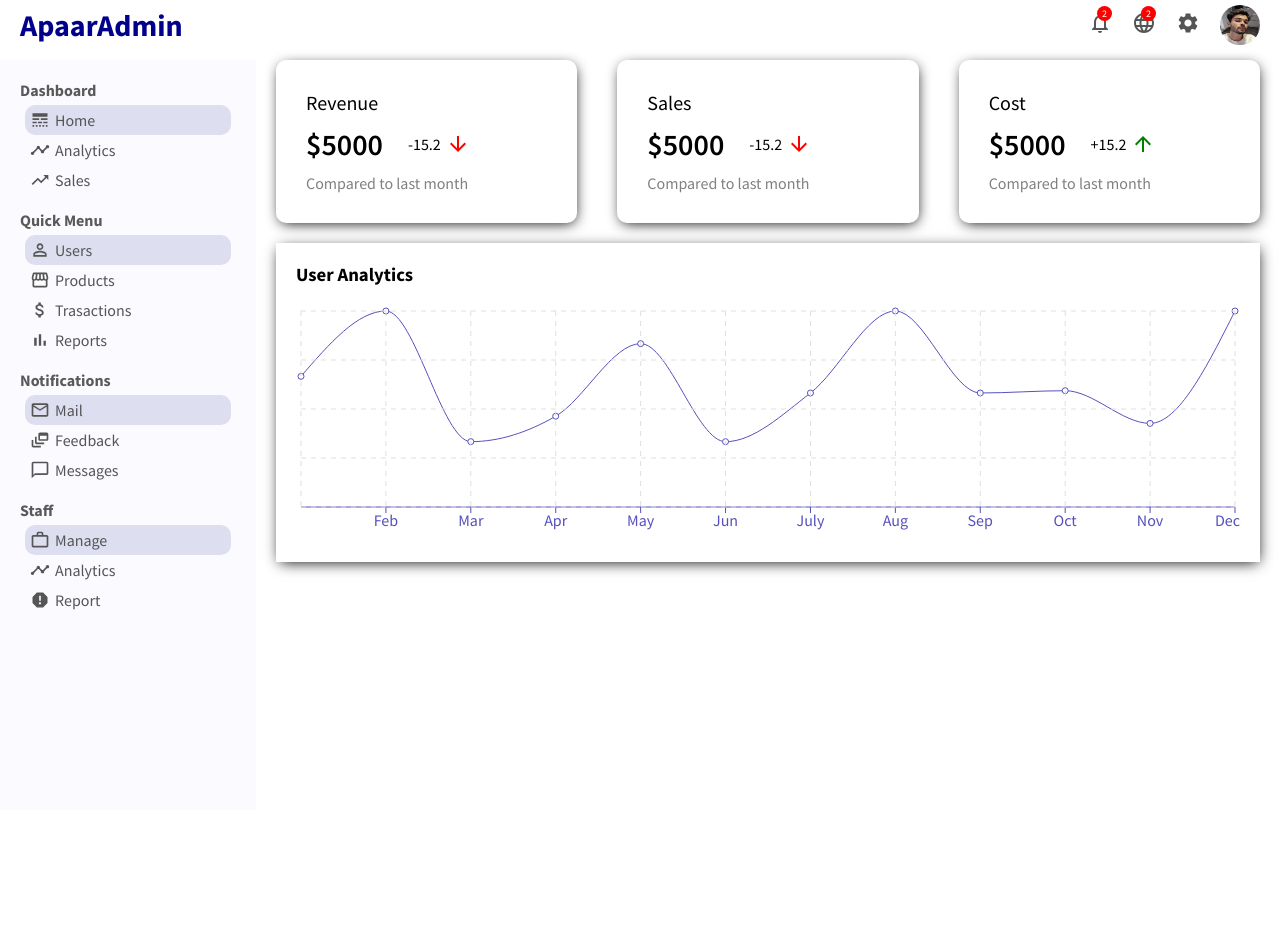
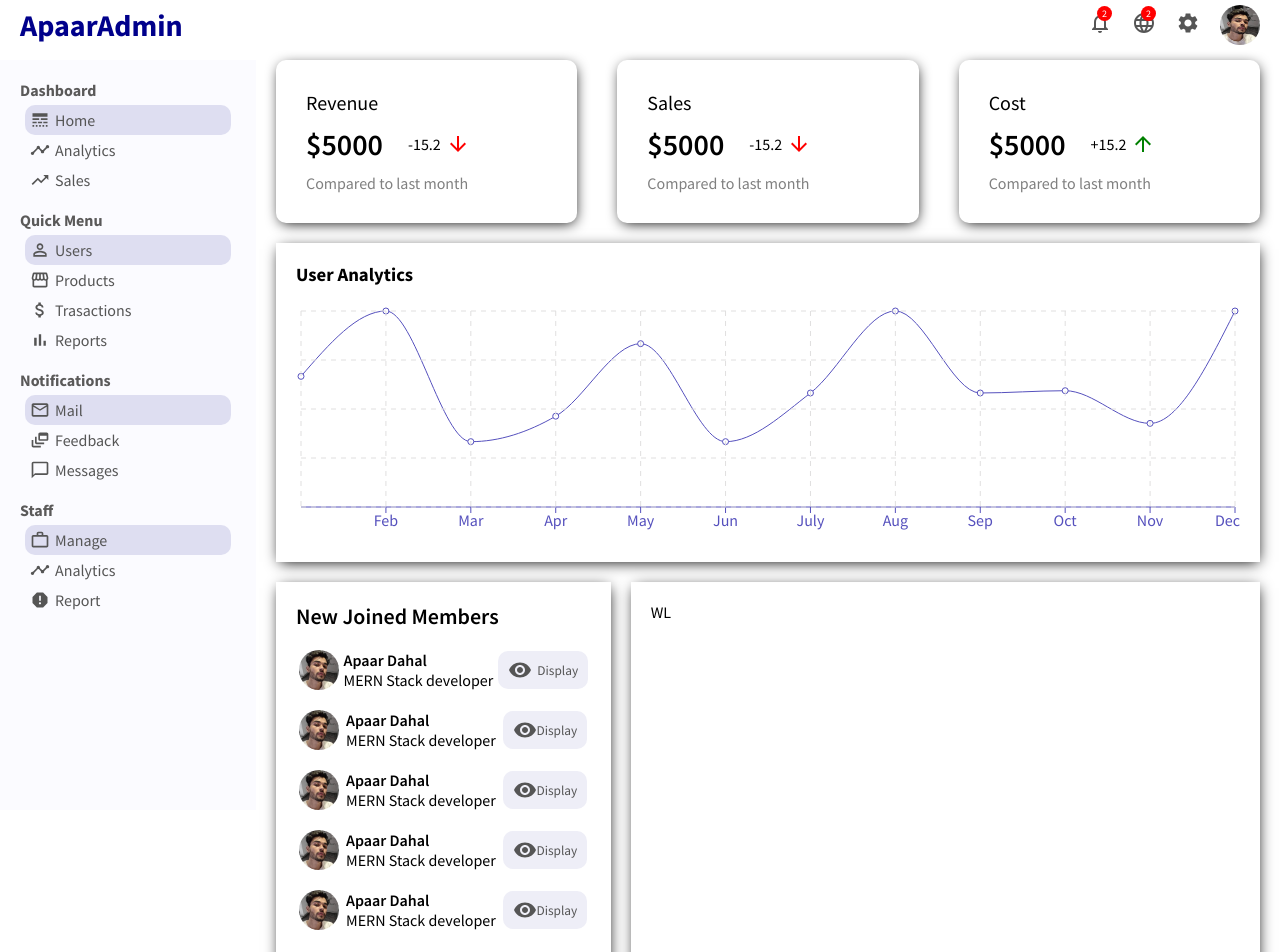
Before and after one commit to apaardahal/admin_panel, a React (Create React App) app: page / in a window 1280 px wide. Shown: the top 952 px of the page. Before the commit the page ends 810 px from the top, so only its background shows below. Built offline with nearby package versions, Linux system fonts and the light colour scheme.

Commit message:
Small Widget completed

```diff
--- /dev/null
+++ b/src/components/WidgetsLarge/WidgetLarge.jsx
@@ -0,0 +1,9 @@
+import './widgetlarge.css'
+
+export default function WidgetLarge() {
+    return (
+        <div className = "widgetLg">
+            WL
+        </div>
+    )
+}
--- /dev/null
+++ b/src/components/WidgetsLarge/widgetlarge.css
@@ -0,0 +1,6 @@
+.widgetLg{
+    flex: 2;
+    -webkit-box-shadow: 1px 3px 14px -3px #000000;
+    box-shadow: 1px 3px 14px -3px #000000;
+    padding: 20px;
+}
--- /dev/null
+++ b/src/components/widgetsSmall/widgetSmall.css
@@ -0,0 +1,61 @@
+.widgetSm{
+    flex: 1;
+    -webkit-box-shadow: 1px 3px 14px -3px #000000;
+    box-shadow: 1px 3px 14px -3px #000000;
+    padding: 20px;
+    margin-right: 20px;
+}
+
+.widgetSmTitle{
+    font-size: 22px;
+    font-weight: 600;
+}
+
+.widgetSmImg{
+    width: 40px;
+    height: 40px;
+    border-radius: 50%;
+    object-fit: cover;
+}
+
+.widgetSmList{
+    margin: 0;
+    padding: 0;
+    list-style: none;
+}
+
+.widgetSmListItem{
+    display: flex;
+    align-items: center;
+    justify-content: space-around;
+    margin:  20px 0px;
+}
+
+.widgetSmUser{
+    display: flex;
+    flex-direction: column;
+}
+
+.widgetSmUsername{
+    font-weight: 600;
+}
+
+.widgetSmUserTitle{
+    font-weight: 400;
+}
+
+.widgetSmButton{
+    display: flex;
+    align-items: center;
+    border: none;
+    border-radius: 10px;
+    padding: 7px 10px;
+    background-color: #eeeef7;
+    color: #555;
+    cursor: pointer;
+}
+
+.widgetSmIcon{
+    font-size: 16px;
+    margin-right: 5px;
+}
--- /dev/null
+++ b/src/components/widgetsSmall/widgetSmall.jsx
@@ -0,0 +1,67 @@
+import './widgetSmall.css';
+import { Visibility } from '@material-ui/icons';
+
+export default function widgetSmall() {
+    return (
+        <div className = "widgetSm">
+           <span className = "widgetSmTitle">New Joined Members</span>
+           <ul className = "widgetSmList">
+               <li className = "widgetSmListItem">
+                   <img src = "/assets/apaar.jpg" className = "widgetSmImg"/>
+                   <div className = "widgetSmUser">
+                       <span className = "widgetSmUsername">Apaar Dahal</span>
+                       <span className = "widgetSmUserTitle">MERN Stack developer</span>
+                   </div>
+                   <button className = "widgetSmButton">
+                        <Visibility className = "widgetSmIcon"/>
+                        Display
+                   </button>
+               </li>
+               <li className = "widgetSmListItem">
+                   <img src = "/assets/apaar.jpg" className = "widgetSmImg"/>
+                   <div className = "widgetSmUser">
+                       <span className = "widgetSmUsername">Apaar Dahal</span>
+                       <span className = "widgetSmUserTitle">MERN Stack developer</span>
+                   </div>
+                   <button className = "widgetSmButton">
+                        <Visibility/>
+                        Display
+                   </button>
+               </li>
+               <li className = "widgetSmListItem">
+                   <img src = "/assets/apaar.jpg" className = "widgetSmImg"/>
+                   <div className = "widgetSmUser">
+                       <span className = "widgetSmUsername">Apaar Dahal</span>
+                       <span className = "widgetSmUserTitle">MERN Stack developer</span>
+                   </div>
+                   <button className = "widgetSmButton">
+                        <Visibility/>
+                        Display
+                   </button>
+               </li>
+               <li className = "widgetSmListItem">
+                   <img src = "/assets/apaar.jpg" className = "widgetSmImg"/>
+                   <div className = "widgetSmUser">
+                       <span className = "widgetSmUsername">Apaar Dahal</span>
+                       <span className = "widgetSmUserTitle">MERN Stack developer</span>
+                   </div>
+                   <button className = "widgetSmButton">
+                        <Visibility/>
+                        Display
+                   </button>
+               </li>
+               <li className = "widgetSmListItem">
+                   <img src = "/assets/apaar.jpg" className = "widgetSmImg"/>
+                   <div className = "widgetSmUser">
+                       <span className = "widgetSmUsername">Apaar Dahal</span>
+                       <span className = "widgetSmUserTitle">MERN Stack developer</span>
+                   </div>
+                   <button className = "widgetSmButton">
+                        <Visibility/>
+                        Display
+                   </button>
+               </li>
+           </ul>
+        </div>
+    )
+}
--- a/src/pages/home/Home.jsx
+++ b/src/pages/home/Home.jsx
@@ -2,13 +2,18 @@ import FeaturedInfo from '../../components/featuredInfo/FeaturedInfo';
 import Chart from '../../components/chart/Chart';
 import './home.css';
 import {userData} from "../../dummyData";
+import WidgetLarge from '../../components/WidgetsLarge/WidgetLarge';
+import WidgetSmall from '../../components/widgetsSmall/widgetSmall';
 
 export default function Home() {
     return (
         <div className = "home">
             <FeaturedInfo/>
             <Chart data = {userData} title = "User Analytics" grid  dataKey = "Active User" />
-            <div className = "homeWidgets"></div>
+            <div className = "homeWidgets">
+                <WidgetSmall/>
+                <WidgetLarge/>
+            </div>
         </div>
     )
 }
--- a/src/pages/home/home.css
+++ b/src/pages/home/home.css
@@ -2,3 +2,8 @@
 .home{
     flex:4;
 }
+
+.homeWidgets{
+    display: flex;
+    margin: 20px;
+}
```
Also changed, not shown: src/components/chart/Chart.jsx (line endings or trailing spaces).
